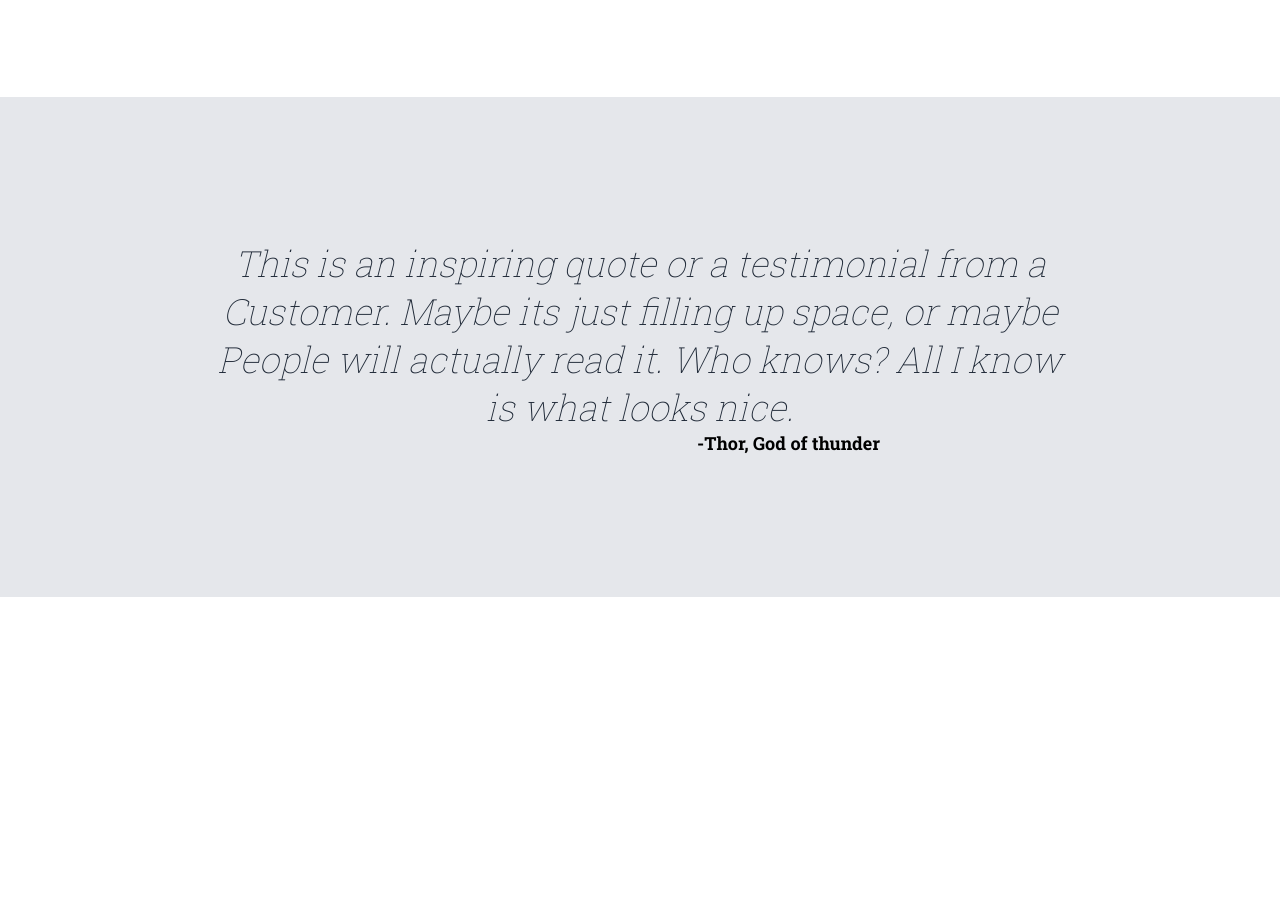
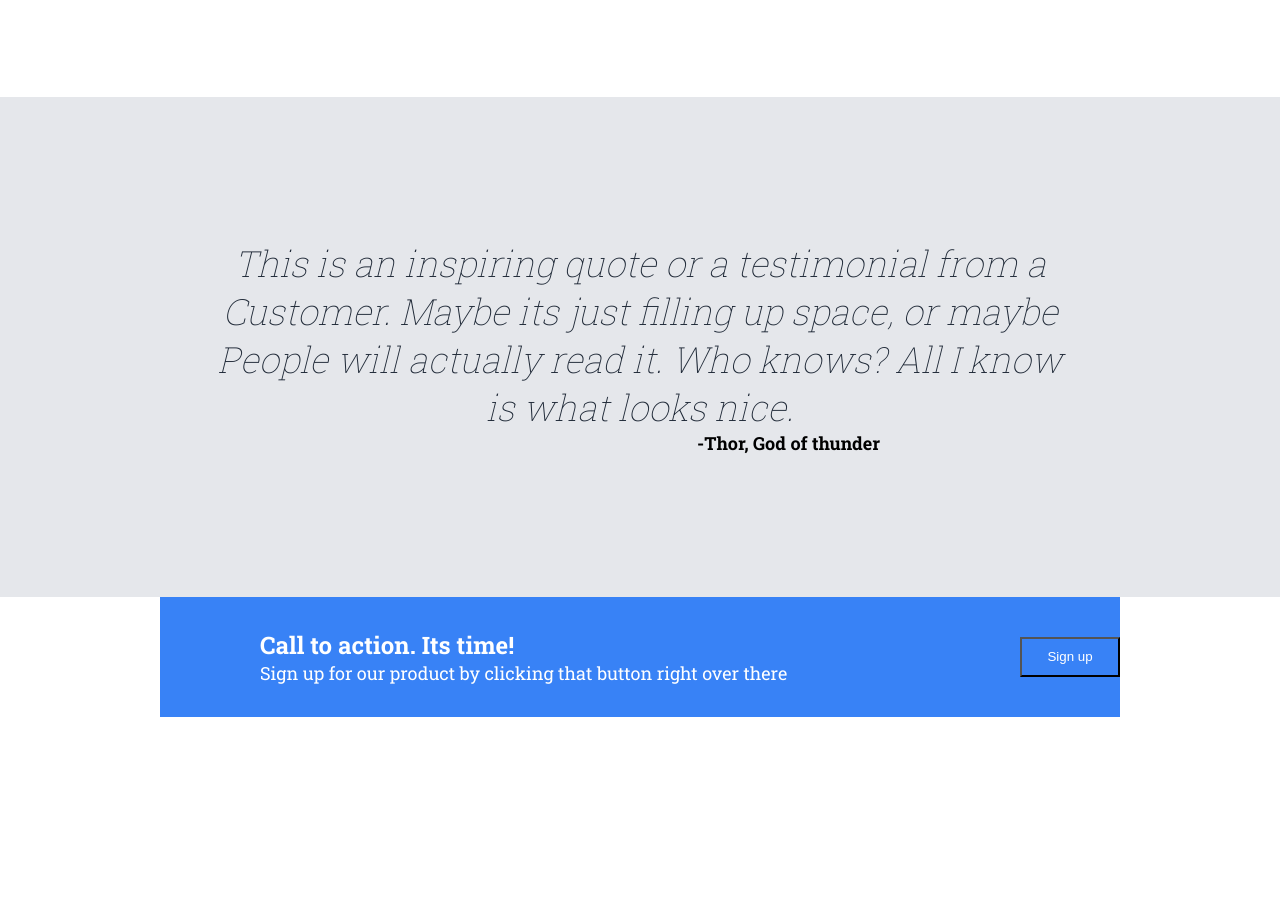
Before and after one commit to Ajcodes3000/odin-landing-page, a plain HTML site: page index.html in a window 1280 px wide. Shown: the part 956-1853 px from the top of the page. Before the commit the page ends 1553 px from the top, so only its background shows below. Drawn offline with Linux system fonts and the light colour scheme.

Commit message:
Sart and finish last div

```diff
--- a/index.html
+++ b/index.html
@@ -64,5 +64,16 @@
             <p class="p-third"><strong>-Thor, God of thunder</strong></p>
             </div>
         </div>
+        <div class="last-div">
+            <div class="blue-container">
+               <div class="left">
+                    <h4>Call to action. Its time!</h4>
+                    <p class="last-p">Sign up for our product by clicking that button right over there</p>
+               </div>
+               <div class="right">
+                <button type="button" class="btn-last-div">Sign up</button>
+               </div>
+            </div>
+        </div>
     </body>
 </html>
--- a/styles.css
+++ b/styles.css
@@ -150,3 +150,52 @@ display: flex;
 justify-content: flex-end;
 margin-right: 400px;
 }
+
+.last-div {
+    height: 300px;
+    display: flex;
+    justify-content: center;
+}
+
+.blue-container {
+    background-color: #3882F6;
+    width: 75%;
+    height: 40%;
+    display: flex;
+    flex-direction: row;
+}
+
+.left {
+    width: 80%;
+    margin-left: 100px;
+    display: flex;
+    justify-content: center;
+    flex-direction: column;
+
+}
+
+h4 {
+    font-size: 24px;
+    color: white;
+
+}
+
+.last-p{
+    color: white;
+    font-size: 18px;
+}
+
+.right {
+    display: flex;
+    justify-content: flex-start;
+    align-items: center;
+}
+
+.btn-last-div{
+    background-color: #3882F6;
+    color: white;
+    width: 100px;
+    height: 40px;
+    border: 1px solid white:
+    border-radius: 10px;
+}
```
